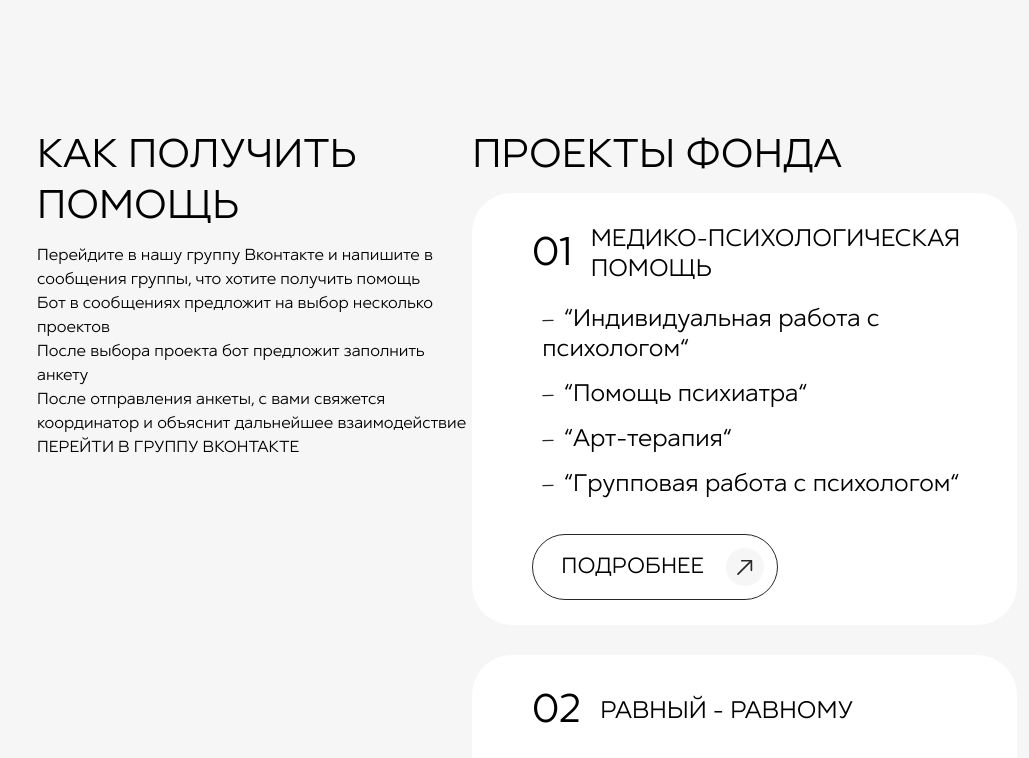
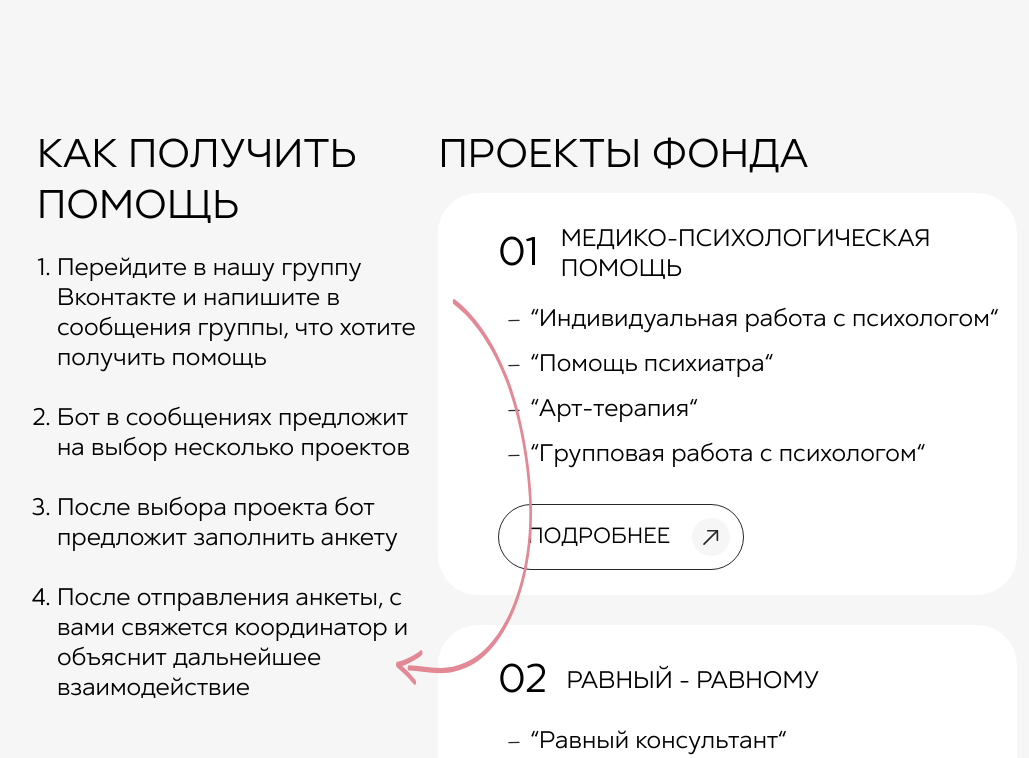
Before and after one commit to thirdmadman/fond-ravnovesie.ru_2023, a Next.js app: page / in a window 1280 px wide. Shown: the part 3060-3818 px from the top of the page, without its empty margins (113-1142 px from the left). Built offline with nearby package versions, Linux system fonts and the light colour scheme.

Commit message:
feat: update slide-programs

```diff
--- a/src/styles/home/sidePrograms.scss
+++ b/src/styles/home/sidePrograms.scss
@@ -1,16 +1,49 @@
 .slide-programs {
+  margin-bottom: 150px;
   padding: 0 150px;
   display: flex;
   justify-content: space-between;
 
   .get-help {
+    .get-help__title {
+      font-size: 40px;
+      line-height: 51px;
+      margin-bottom: 20px;
+    }
 
-  }
+    .get-help__list {
+      margin-left: 20px;
+      margin-bottom: 57px;
+      max-width: 660px;
+      position: relative;
+      font-size: 24px;
+      line-height: 30px;
+      list-style-type: decimal;
 
-  .get-help__title {
-    font-size: 40px;
-    line-height: 51px;
-    margin-bottom: 10px;
+      &::after {
+        content: '';
+        display: block;
+        position: absolute;
+        width: 136px;
+        height: 386px;
+        top: 45px;
+        right: -94px;
+        background: url('../../../public/images/arrow-down-hand-drawn.svg') no-repeat;
+      }
+
+      li {
+        margin-bottom: 30px;
+      }
+    }
+
+    .get-help__button-to-vk {
+      padding: 28px 71px 30px 71px;
+      border-radius: 40px;
+      background-color: #263c93;
+      color: #F6F6F6;
+      font-size: 24px;
+      line-height: 17px
+    }
   }
 
   .fond-projects {
```
Also changed, not shown: public/images/arrow-down-hand-drawn.svg (added).
